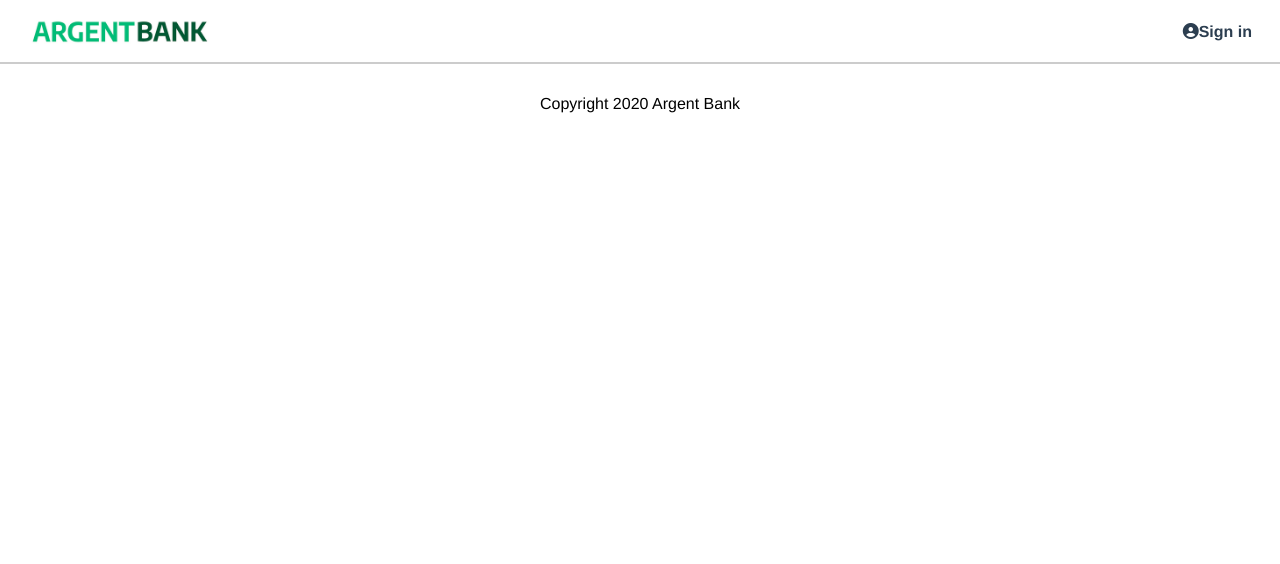
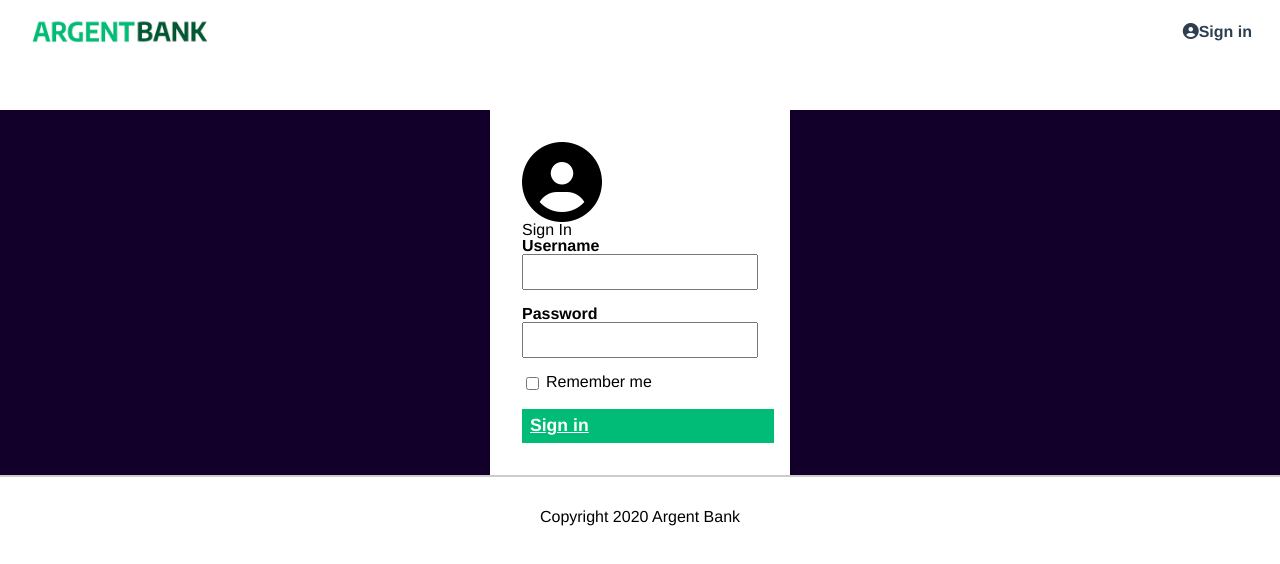
Before and after one commit to DamienPalm/ArgentBank-app-Front, a React (Vite) app: page /signin in a window 1280 px wide. Shown: the top 564 px of the page. Built offline with nearby package versions, Linux system fonts and the light colour scheme.

Commit message:
integration de la page de connexion - creation composant SignInForm.jsx - creation du style SignInForm.css - creation du style SignIn.css - ajout du composant SignInForm.jsx a la page SignIn.jsx

```diff
--- /dev/null
+++ b/src/components/SignInForm.jsx
@@ -0,0 +1,47 @@
+import "../styles/SignInForm.css";
+
+export function SignInForm() {
+  return (
+    <form className="main__signInContent__form">
+      <div className="main__signInContent__form__inputWrapper">
+        <label
+          htmlFor="username"
+          className="main__signInContent__form__inputWrapper__label"
+        >
+          Username
+        </label>
+        <input
+          type="text"
+          id="username"
+          className="main__signInContent__form__inputWrapper__input"
+        />
+      </div>
+      <div className="main__signInContent__form__inputWrapper">
+        <label
+          htmlFor="password"
+          className="main__signInContent__form__inputWrapper__label"
+        >
+          Password
+        </label>
+        <input
+          type="password"
+          id="password"
+          className="main__signInContent__form__inputWrapper__input"
+        />
+      </div>
+      <div className="main__signInContent__form__inputRemember">
+        <input
+          type="checkbox"
+          id="rememberMe"
+          className="main__signInContent__form__inputRemember__input"
+        />
+        <label
+          htmlFor="rememberMe"
+          className="main__signInContent__form__inputRemember__label"
+        >
+          Remember me
+        </label>
+      </div>
+    </form>
+  );
+}
--- a/src/pages/SignIn.jsx
+++ b/src/pages/SignIn.jsx
@@ -1,3 +1,21 @@
+import { NavLink } from "react-router";
+import { SignInForm } from "../components/SignInForm";
+import "../styles/SignIn.css";
+
 export function SignIn() {
-  return <main className="main bgDark"></main>;
+  return (
+    <main className="main bgDark">
+      <section className="main__signInContent">
+        <i className="fa fa-user-circle main__signInContent__icon"></i>
+        <h1 className="main__signInContent__title">Sign In</h1>
+        <SignInForm />
+        <NavLink
+          to={"/userPage"}
+          className={"main__signInContent__signInButton"}
+        >
+          Sign in
+        </NavLink>
+      </section>
+    </main>
+  );
 }
--- /dev/null
+++ b/src/styles/SignIn.css
@@ -0,0 +1,28 @@
+.bgDark {
+    background-color: #12002b;
+}
+
+.main__signInContent {
+    box-sizing: border-box;
+    background-color: white;
+    width: 300px;
+    margin: 0 auto;
+    margin-top: 3rem;
+    padding: 2rem;
+}
+
+.main__signInContent__icon {
+    font-size: 5rem;
+}
+
+.main__signInContent__signInButton {
+    display: block;
+    width: 100%;
+    padding: 8px;
+    font-size: 1.1rem;
+    font-weight: bold;
+    margin-top: 1rem;
+    border-color: #00bc77;
+    background-color: #00bc77;
+    color: #fff;
+}
--- /dev/null
+++ b/src/styles/SignInForm.css
@@ -0,0 +1,23 @@
+.main__signInContent__form__inputWrapper {
+    display: flex;
+    flex-direction: column;
+    text-align: left;
+    margin-bottom: 1rem;
+}
+
+.main__signInContent__form__inputWrapper__label {
+    font-weight: bold;
+}
+
+.main__signInContent__form__inputWrapper__input {
+    padding: 5px;
+    font-size: 1.2rem;
+}
+
+.main__signInContent__form__inputRemember {
+    display: flex;
+}
+
+.main__signInContent__form__inputRemember__label {
+    margin-left: 0.25rem;
+}
```
